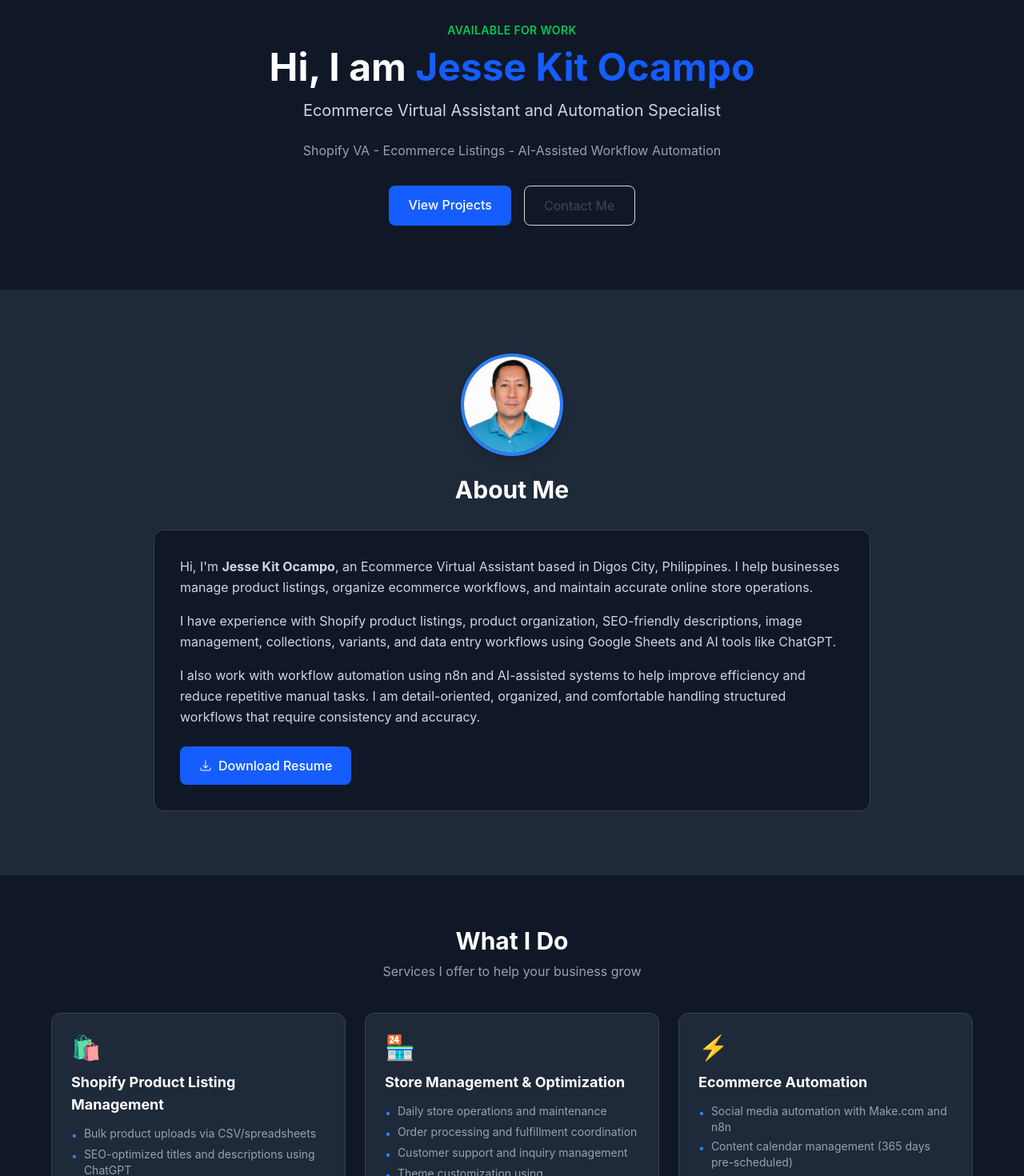
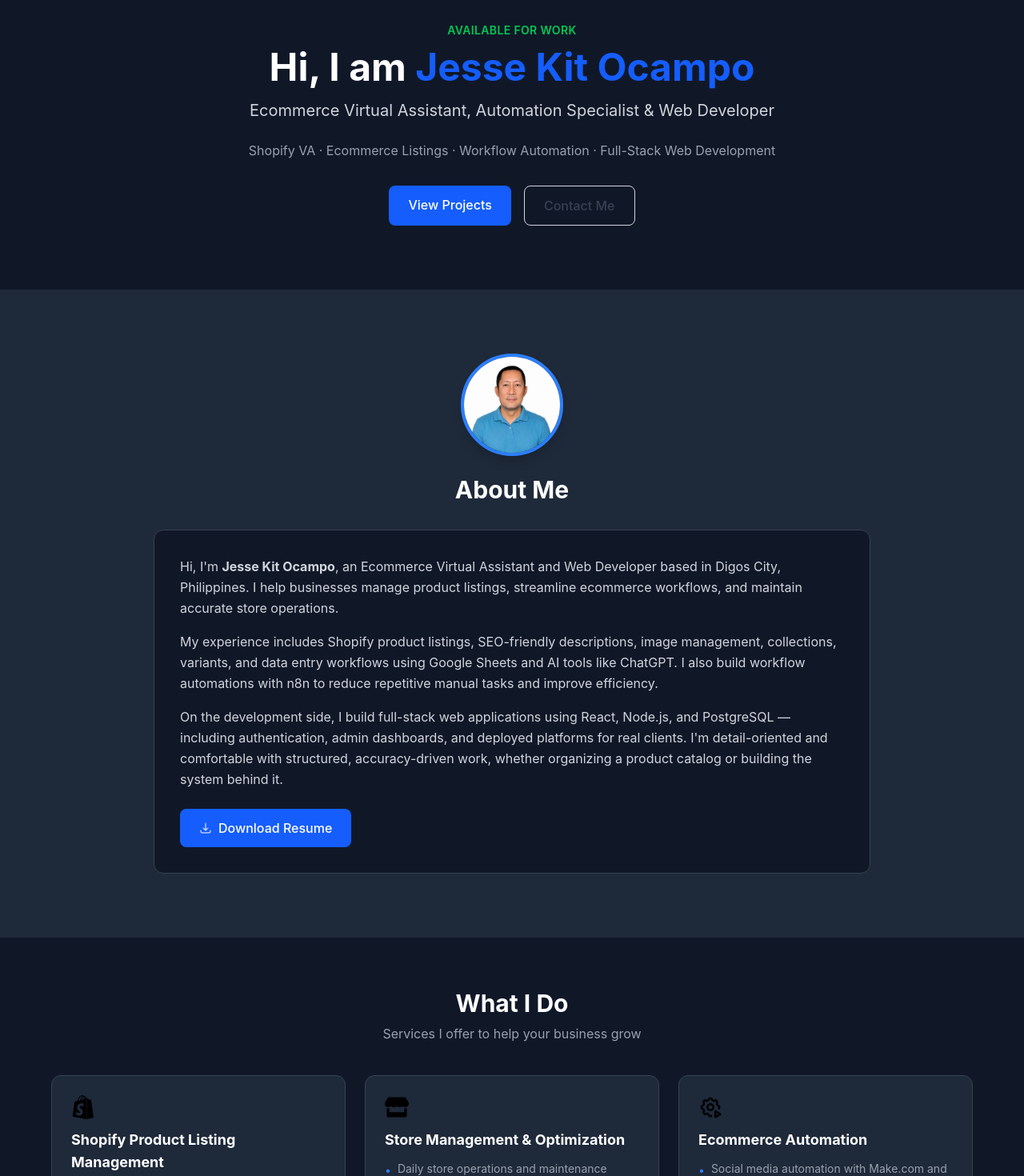
Before and after one commit to ocampojkq/kit-portfolio, a React (Vite) app: page / in a window 1280 px wide. Shown: the part 120-1590 px from the top of the page at 80% size. Built offline with nearby package versions, Linux system fonts and the light colour scheme; no server answers.

Commit message:
change icons to react in services

```diff
--- a/src/components/portfolio/About.jsx
+++ b/src/components/portfolio/About.jsx
@@ -5,7 +5,7 @@ export default function About({ darkMode }) {
     >
       <div className="flex justify-center mb-6">
         <img
-          src="/profile.png"
+          src="/profile1.png"
           alt="Kit Ocampo"
           className="w-32 h-32 rounded-full object-cover border-4 border-blue-500 shadow-lg"
         />
@@ -24,25 +24,28 @@ export default function About({ darkMode }) {
             className={`mb-4 leading-relaxed ${darkMode ? "text-gray-300" : "text-gray-700"}`}
           >
             Hi, I'm <strong>Jesse Kit Ocampo</strong>, an Ecommerce Virtual
-            Assistant based in Digos City, Philippines. I help businesses manage
-            product listings, organize ecommerce workflows, and maintain
-            accurate online store operations.
+            Assistant and Web Developer based in Digos City, Philippines. I help
+            businesses manage product listings, streamline ecommerce workflows,
+            and maintain accurate store operations.
           </p>
           <p
             className={`mb-4 leading-relaxed ${darkMode ? "text-gray-300" : "text-gray-700"}`}
           >
-            I have experience with Shopify product listings, product
-            organization, SEO-friendly descriptions, image management,
-            collections, variants, and data entry workflows using Google Sheets
-            and AI tools like ChatGPT.
+            My experience includes Shopify product listings, SEO-friendly
+            descriptions, image management, collections, variants, and data
+            entry workflows using Google Sheets and AI tools like ChatGPT. I
+            also build workflow automations with n8n to reduce repetitive manual
+            tasks and improve efficiency.
           </p>
           <p
             className={`mb-6 leading-relaxed ${darkMode ? "text-gray-300" : "text-gray-700"}`}
           >
-            I also work with workflow automation using n8n and AI-assisted
-            systems to help improve efficiency and reduce repetitive manual
-            tasks. I am detail-oriented, organized, and comfortable handling
-            structured workflows that require consistency and accuracy.
+            On the development side, I build full-stack web applications using
+            React, Node.js, and PostgreSQL — including authentication, admin
+            dashboards, and deployed platforms for real clients. I'm
+            detail-oriented and comfortable with structured, accuracy-driven
+            work, whether organizing a product catalog or building the system
+            behind it.
           </p>
 
           {/* FIXED: Restored missing <a tag element definition */}
--- a/src/components/portfolio/Hero.jsx
+++ b/src/components/portfolio/Hero.jsx
@@ -15,12 +15,13 @@ export default function Hero({ darkMode }) {
         <p
           className={`text-xl mb-6 ${darkMode ? "text-gray-300" : "text-gray-600"}`}
         >
-          Ecommerce Virtual Assistant and Automation Specialist
+          Ecommerce Virtual Assistant, Automation Specialist & Web Developer
         </p>
         <p
           className={`text-base max-w-2xl mx-auto mb-8 ${darkMode ? "text-gray-400" : "text-gray-500"}`}
         >
-          Shopify VA - Ecommerce Listings - AI-Assisted Workflow Automation
+          Shopify VA · Ecommerce Listings · Workflow Automation · Full-Stack Web
+          Development
         </p>
         <div className="flex justify-center gap-4 flex-wrap">
           <a
--- a/src/components/portfolio/Services.jsx
+++ b/src/components/portfolio/Services.jsx
@@ -1,6 +1,13 @@
+import { SiShopify } from "react-icons/si";
+import { FaStore } from "react-icons/fa";
+import { TbAutomation } from "react-icons/tb";
+import { SiHomeassistantcommunitystore } from "react-icons/si";
+import { FaTools } from "react-icons/fa";
+
 const services = [
   {
-    icon: "🛍️",
+    icon: <SiShopify />,
+    color: <SiShopify color="#ff0000" />,
     title: "Shopify Product Listing Management",
     items: [
       "Bulk product uploads via CSV/spreadsheets",
@@ -11,7 +18,7 @@ const services = [
     ],
   },
   {
-    icon: "🏪",
+    icon: <FaStore />,
     title: "Store Management & Optimization",
     items: [
       "Daily store operations and maintenance",
@@ -22,7 +29,7 @@ const services = [
     ],
   },
   {
-    icon: "⚡",
+    icon: <TbAutomation />,
     title: "Ecommerce Automation",
     items: [
       "Social media automation with Make.com and n8n",
@@ -33,7 +40,7 @@ const services = [
     ],
   },
   {
-    icon: "🤖",
+    icon: <TbAutomation />,
     title: "AI Automation & Workflow Development",
     items: [
       "Business automation workflows using n8n",
@@ -44,7 +51,7 @@ const services = [
     ],
   },
   {
-    icon: "💼",
+    icon: <SiHomeassistantcommunitystore />,
     title: "Virtual Assistance",
     items: [
       "Google Sheets organization and automation",
@@ -55,7 +62,7 @@ const services = [
     ],
   },
   {
-    icon: "🔧",
+    icon: <FaTools />,
     title: "Shopify Store Support",
     items: [
       "Custom Shopify theme modifications",
--- a/src/components/portfolio/Skills.jsx
+++ b/src/components/portfolio/Skills.jsx
@@ -1,6 +1,9 @@
+import { FaShopify } from "react-icons/fa";
+
 const skillGroups = [
   {
-    title: "Ecommerce & Shopify",
+    icon: <FaShopify />,
+    title: "Ecommerce & Shopify ",
     skills: [
       "Shopify",
       "Product Listings",
```
Also changed, not shown: public/profile1.png (added).
